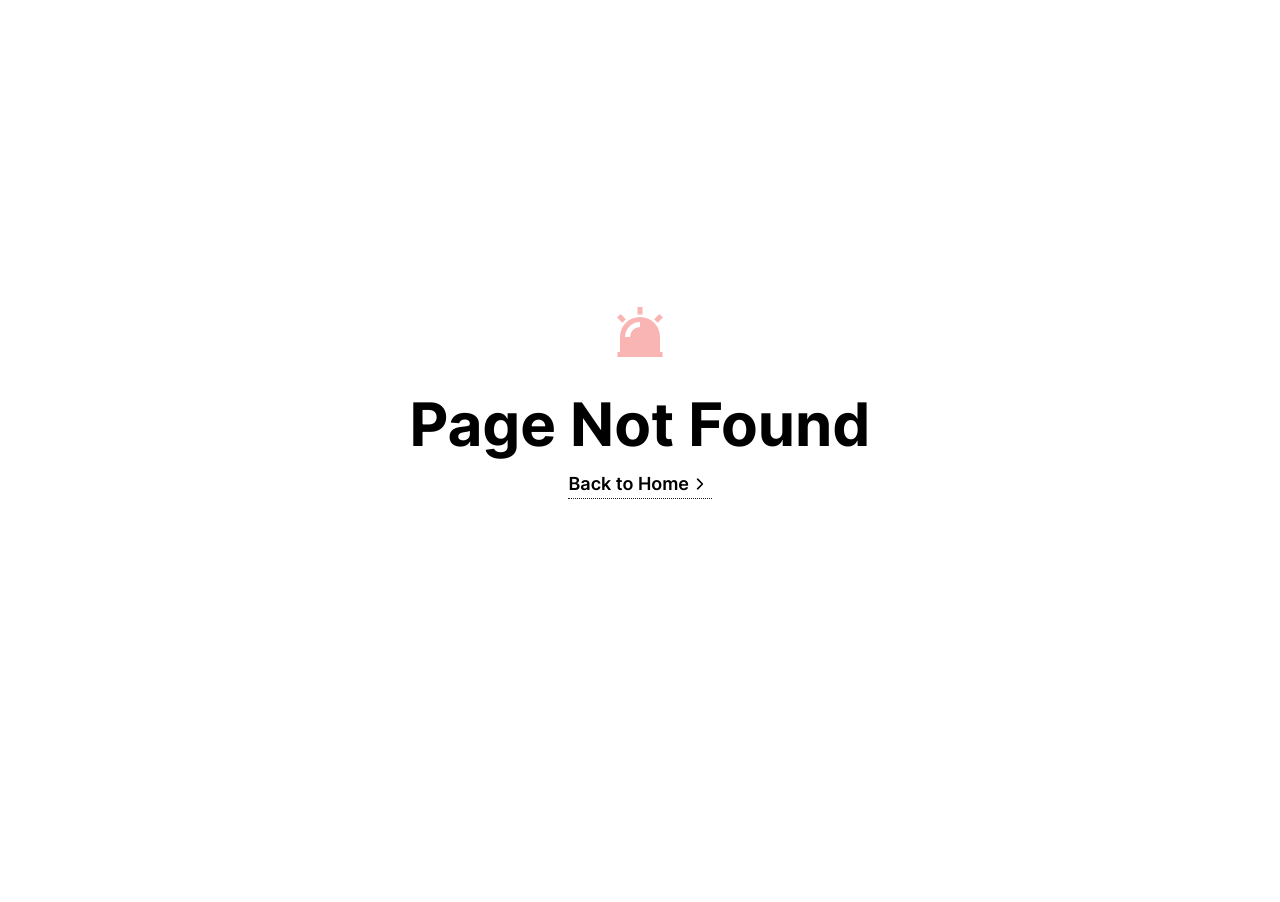
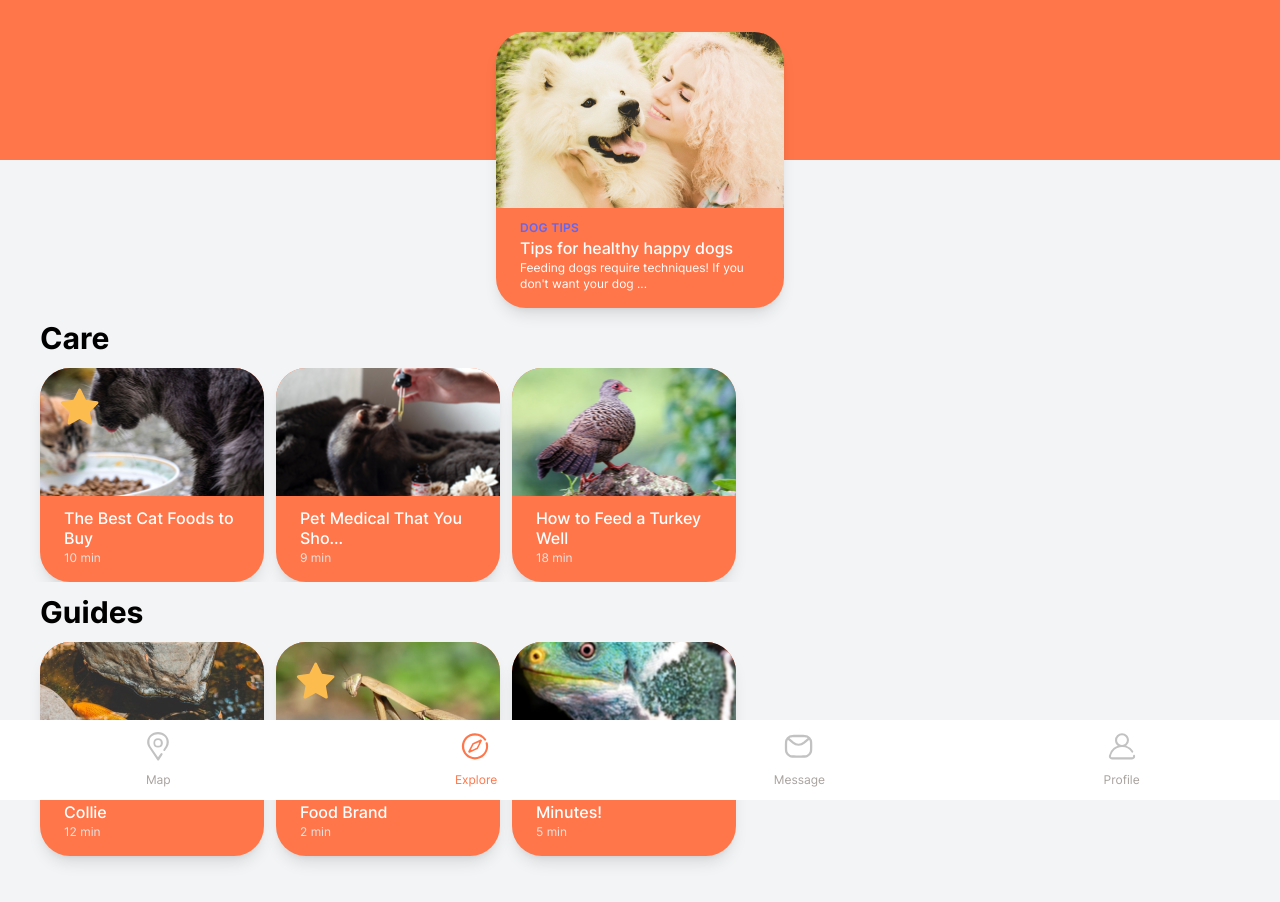
Before and after one commit to resistantJs/woofwoof, a Next.js app: page /explore in a window 1280 px wide. Before the commit this address had no page. Shown: the top 902 px of the page. Before the commit the page ends 800 px from the top, so only its background shows below. Built offline with nearby package versions, Linux system fonts and the light colour scheme.

Commit message:
changes done to explore

```diff
--- /dev/null
+++ b/src/pages/explore.tsx
@@ -0,0 +1,73 @@
+import Banner from '@/components/Banner';
+import Nav from '@/components/nav';
+export default function Explore() {
+  return (
+    <div className='bg-gray-100'>
+      <Nav active='explore'/>
+      <div className='bg-orange py-20'></div>
+      <Banner
+        imgHeight='11rem'
+        featured={false}
+        imgLink='/images/BigBanner.jpg'
+        big={true}
+        title='Tips for healthy happy dogs'
+        time=''
+      />
+
+      <h2 className='my-3 mx-10'>Care</h2>
+      <div className='pl-10 pr-3 flex gap-3 overflow-x-auto'>
+        <Banner
+          time='10 min'
+          imgHeight='8rem'
+          featured={true}
+          imgLink='/images/care1.jpg'
+          big={false}
+          title='The Best Cat Foods to Buy'
+        />
+        <Banner
+          time='9 min'
+          imgHeight='8rem'
+          featured={false}
+          imgLink='/images/care2.jpg'
+          big={false}
+          title='Pet Medical That You Sho...'
+        />
+        <Banner
+          time='18 min'
+          imgHeight='8rem'
+          featured={false}
+          imgLink='/images/care3.jpg'
+          big={false}
+          title='How to Feed a Turkey Well'
+        />
+      </div>
+      <h2 className='my-3 mx-10'>Guides</h2>
+      <div className='pl-10 pr-3 flex gap-3 overflow-x-auto pb-32'>
+        <Banner
+          time='12 min'
+          imgHeight='8rem'
+          featured={false}
+          imgLink='/images/guides1.jpg'
+          big={false}
+          title='How to Train a Boarder Collie'
+        />
+        <Banner
+          time='2 min'
+          imgHeight='8rem'
+          featured={true}
+          imgLink='/images/guides2.jpg'
+          big={false}
+          title='How to Choose a Pet Food Brand'
+        />
+        <Banner
+          time='5 min'
+          imgHeight='8rem'
+          featured={false}
+          imgLink='/images/guides3.jpg'
+          big={false}
+          title='Know Your Pets in Five Minutes!'
+        />
+      </div>
+    </div>
+  );
+}
--- a/src/pages/message.tsx
+++ /dev/null
@@ -1,9 +0,0 @@
-export default function Message() {
-    return(
-        <>
-        <div>
-
-        </div>
-        </>
-    )
-}
--- a/src/pages/profile.tsx
+++ /dev/null
@@ -1,6 +0,0 @@
-export default function Profile() {
-    return(
-        <>
-        </>
-    )
-}
```
